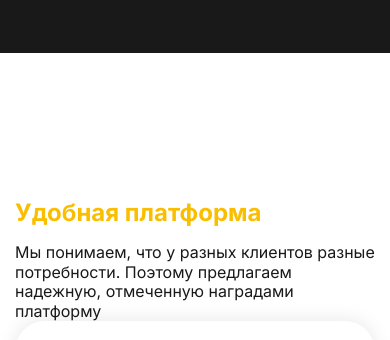
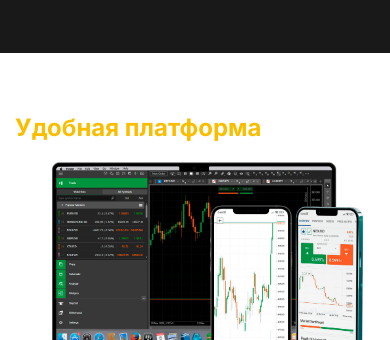
Before and after one commit to IljuhAlikin/JPB, a website: page src/index.html in a window 390 px wide. Shown: the part 1010-1350 px from the top of the page. Drawn offline with nearby package versions, Linux system fonts and the light colour scheme; files that its build step writes are made by us from their sources; files whose address does not match are found by name.

Commit message:
added resp to cinvenient-platform

```diff
--- a/gulp/version.json
+++ b/gulp/version.json
@@ -1,3 +1,3 @@
 {
-    "main": "20240330093052"
+    "main": "20240331111956"
 }
--- a/src/html/convenient-platform.html
+++ b/src/html/convenient-platform.html
@@ -1,11 +1,16 @@
 <section class="section convenient-platform">
   <div class="convenient-platform__container">
+    <h2
+      class="section__title convenient-platform__title yellow convenient-platform-mobile"
+    >
+      Удобная платформа
+    </h2>
     <div class="convenient-platform__wrapper">
       <div class="convenient-platform__column convenient-platform__text">
         <h2 class="section__title convenient-platform__title yellow">
           Удобная платформа
         </h2>
-        <p class="convenient-platform__text normal-text">
+        <p class="convenient-platform__p normal-text">
           Мы понимаем, что у разных клиентов разные потребности. Поэтому
           предлагаем надежную, отмеченную наградами платформу
         </p>
--- a/src/scss/convenient-platform.scss
+++ b/src/scss/convenient-platform.scss
@@ -1,5 +1,4 @@
 .convenient-platform {
-  // margin-top: 130px;
   margin-bottom: 130px;
 }
 
@@ -14,8 +13,10 @@
   flex: 1 1 33%;
   display: flex;
   flex-direction: column;
-  justify-content: space-between;
-  align-self: stretch;
+}
+
+.convenient-platform__p {
+  margin-bottom: 100px;
 }
 
 .convenient-platform__imgs {
@@ -65,6 +66,10 @@
   transform: translateX(30px);
 }
 
+.convenient-platform-mobile {
+  display: none;
+}
+
 @media (max-width: 1441px) {
   .convenient-platform__img {
     max-width: 40% !important;
@@ -80,6 +85,10 @@
 
   .convenient-platform__ctrade {
     padding: 30px 20px;
+    border-radius: 25px;
+  }
+  .section {
+    margin-bottom: 120px;
   }
 }
 
@@ -87,16 +96,23 @@
   .convenient-platform__imgs {
     flex: 1 1 65%;
   }
-  .ctrade {
-    // margin-top: 20px;
-  }
-
   .convenient-platform__ctrade {
     padding: 25px 15px;
+    border-radius: 20px;
   }
 
   .convenient-platform__img {
     max-width: 35% !important;
+  }
+
+  .convenient-platform__p {
+    margin-bottom: 60px;
+  }
+  .section {
+    margin-bottom: 100px;
+  }
+  .section__title {
+    margin-bottom: 40px;
   }
 }
 
@@ -104,4 +120,56 @@
   .convenient-platform__wrapper {
     flex-direction: column;
   }
+  .section__title {
+    display: none;
+  }
+  .convenient-platform-mobile {
+    display: block;
+  }
+  .convenient-platform__wrapper {
+    flex-direction: column-reverse;
+    gap: 30px;
+  }
+  .convenient-platform__p {
+    margin-bottom: 30px;
+  }
+  .convenient-platform__ctrade {
+    padding: 15px 10px;
+    border-radius: 16px;
+  }
+  .ctrade__logo img {
+    max-width: 52px;
+  }
+  .convenient-platform__img {
+    max-width: 30% !important;
+  }
 }
+@media (max-width: 768px) {
+  .convenient-platform__wrapper-img {
+    gap: 15px;
+  }
+  .convenient-platform__img {
+    max-width: 25% !important;
+  }
+  .ctrade__logo img {
+    max-width: 44px;
+  }
+  .convenient-platform__p {
+    margin-bottom: 20px;
+  }
+}
+
+@media (max-width: 576px) {
+  .convenient-platform__wrapper-img {
+    gap: 20px;
+  }
+  .ctrade__logo img {
+    max-width: 32px;
+  }
+  .convenient-platform__ctrade {
+    border-radius: 14px;
+  }
+  .convenient-platform__p {
+    margin-bottom: 15px;
+  }
+}
--- a/src/scss/sections.scss
+++ b/src/scss/sections.scss
@@ -23,3 +23,26 @@
   font-weight: 700;
   margin-bottom: 80px;
 }
+
+@media (max-width: 1441px) {
+  .section__title {
+    margin-bottom: 60px;
+  }
+}
+@media (max-width: 992px) {
+  .section {
+    margin-bottom: 80px;
+  }
+  .section__title {
+    margin-bottom: 35px;
+  }
+}
+
+@media (max-width: 768px) {
+  .section {
+    margin-bottom: 65px;
+  }
+  .convenient-platform-mobile {
+    margin-bottom: 10px;
+  }
+}
--- a/src/scss/style.scss
+++ b/src/scss/style.scss
@@ -126,9 +126,9 @@ body.lock {
 
 @import "sections.scss";
 
-.convenient-platform__title {
-  margin-bottom: 20px;
-}
+// .convenient-platform__title {
+//   margin-bottom: 20px;
+// }
 
 .link-icon {
   border-radius: 50%;
```
Also changed, not shown: dist/css/style.css, dist/css/style.min.css, dist/index.html.
